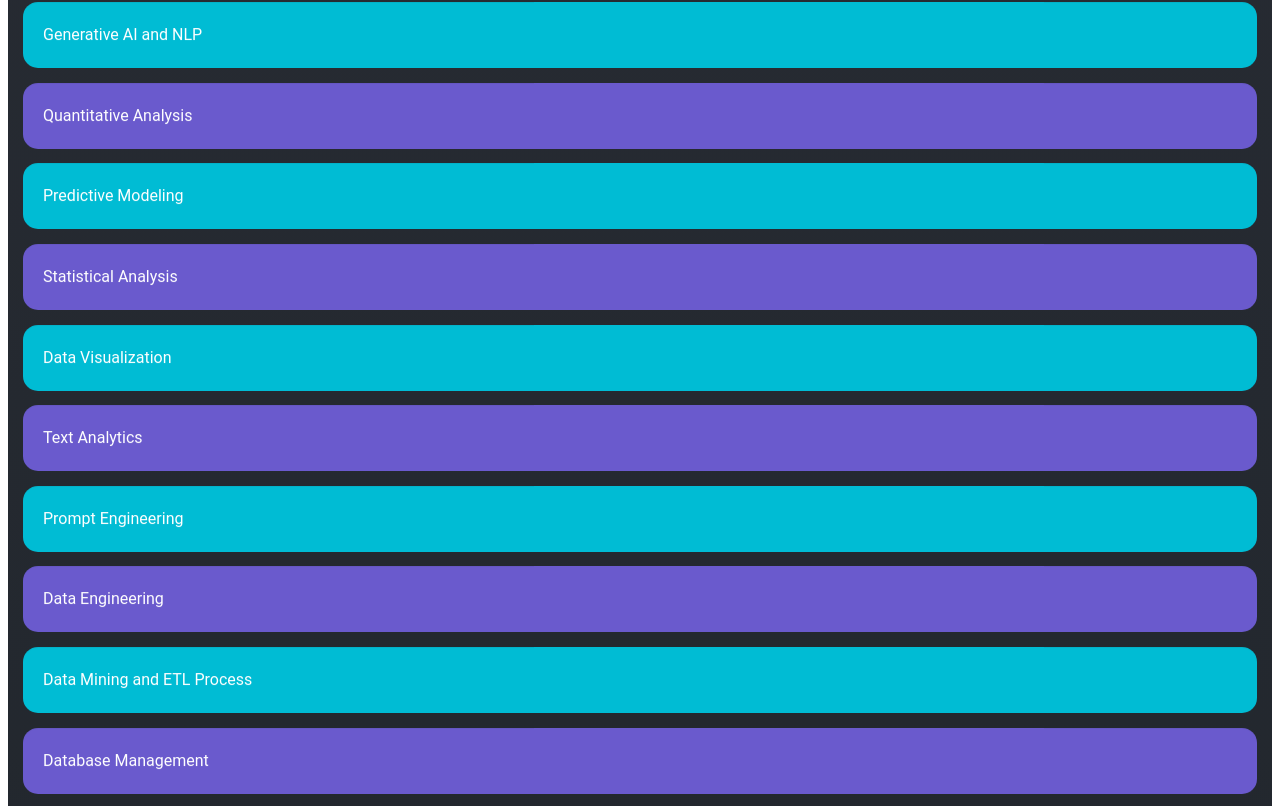
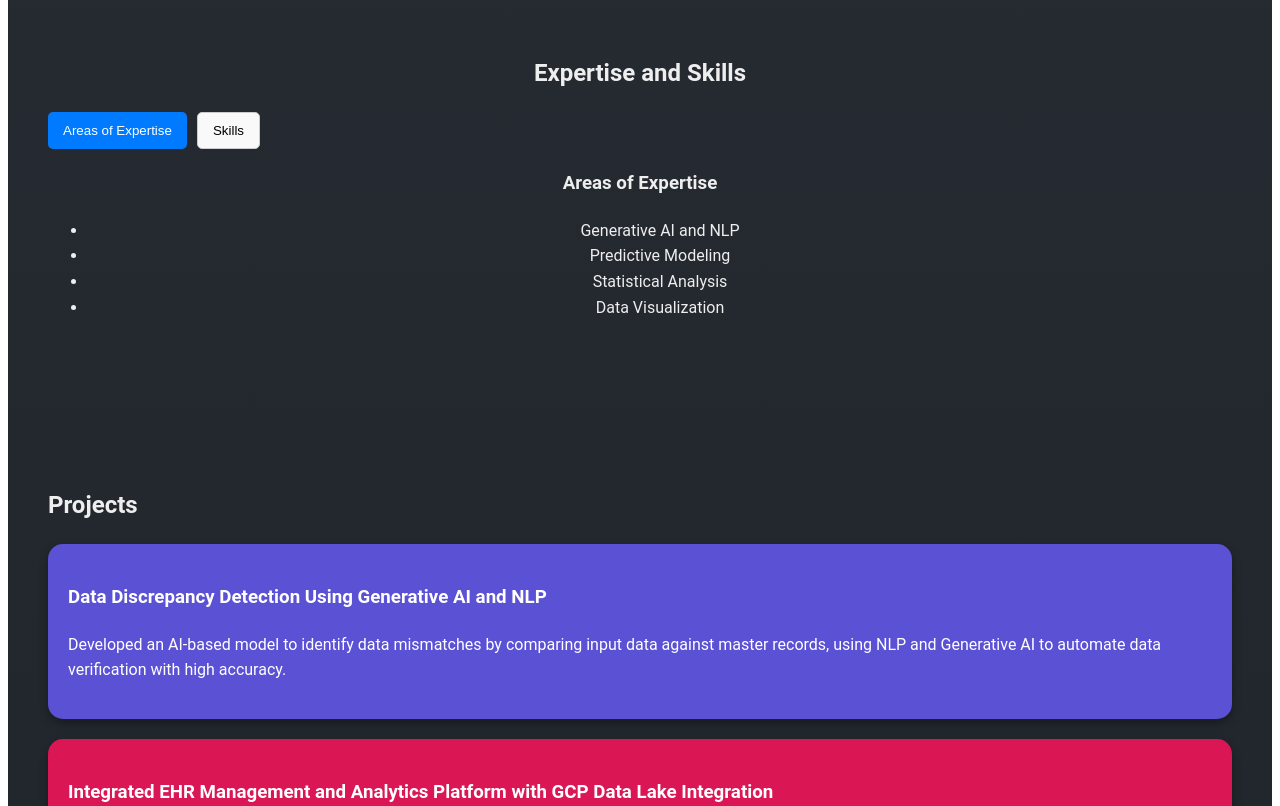
Before and after one commit to itspranavnow/my_portfolio, a React (Create React App) app: page / in a window 1280 px wide. Shown: the part 539-1345 px from the top of the page. Built offline with nearby package versions, Linux system fonts and the light colour scheme.

Commit message:
updated app.jss and app.css

```diff
--- a/src/App.css
+++ b/src/App.css
@@ -1,9 +1,13 @@
+/* General Styles */
 .app-container {
   font-family: 'Roboto', sans-serif;
   line-height: 1.6;
   color: #eee;
   background: linear-gradient(to bottom, #282c34, #1d2328);
   animation: fadeIn 2s ease-in;
+  margin: 0;
+  padding: 0;
+  box-sizing: border-box;
 }
 
 @keyframes fadeIn {
@@ -15,10 +19,11 @@
   }
 }
 
+/* Header Section */
 .header {
   background: linear-gradient(to right, #6a5acd, #00bcd4);
   color: #fff;
-  padding: 40px 20px;
+  padding: 50px 20px;
   text-align: center;
   border-radius: 0 0 70% 70% / 10%;
 }
@@ -34,12 +39,13 @@
   margin-top: 10px;
 }
 
+/* Dynamic Shape Section */
 .dynamic-shape {
   background: linear-gradient(135deg, #6a5acd 30%, #00bcd4 70%);
   padding: 30px;
   margin: 20px auto;
   border-radius: 20px;
-  clip-path: decagon(0 0, 100% 10%, 90% 100%, 0% 90%);
+  clip-path: polygon(0 0, 100% 10%, 90% 100%, 0% 90%);
   box-shadow: 0 8px 20px rgba(0, 0, 0, 0.2);
   color: #f5f5f5;
   transition: all 0.5s ease;
@@ -56,56 +62,8 @@
   transform: translateY(0);
 }
 
-.parallax {
-  background-attachment: fixed;
-  background-position: center;
-  background-repeat: no-repeat;
-  background-size: cover;
-  background-image: url('https://source.unsplash.com/featured/?technology');
-}
-
-.projects {
-  padding: 20px;
-  margin-top: 50px;
-}
-
-.project-item {
-  background: rgba(0, 188, 212, 0.7);
-  padding: 15px;
-  border-radius: 15px;
-  min-width: 250px;
-  box-shadow: 0 4px 10px rgba(221, 197, 197, 0.3);
-  color: #fff;
-  margin: 20px 0;
-  opacity: 0;
-  transform: scale(0);
-  transition: opacity 0.6s ease, transform 0.6s ease, background-color 0.3s ease;
-  position: relative;
-  will-change: transform, opacity;
-}
-
-.project-item:hover {
-  transform: scale(1.05);
-  background: rgba(0, 188, 212, 0.9);
-}
-.project-item:nth-child(odd) {
-  background-color: rgba(106, 92, 255, 0.8);
-}
-
-.project-item:nth-child(even) {
-  background-color: rgba(239, 21, 90, 0.991);
-}
-
-.project-item.visible {
-  opacity: 1;
-  transform: scale(1);
-}
-
-.project-item:hover {
-  transform: scale(1.05);
-}
-
-.expertise {
+/* Expertise Section */
+.expertise-section {
   padding: 40px;
   text-align: center;
   margin-top: 50px;
@@ -131,6 +89,45 @@
   opacity: 1;
   transform: translateY(0);
 }
+
+/* Projects Section */
+.projects {
+  padding: 40px;
+  margin-top: 50px;
+}
+
+.project-item {
+  background: rgba(0, 188, 212, 0.7);
+  padding: 20px;
+  border-radius: 15px;
+  min-width: 250px;
+  box-shadow: 0 4px 10px rgba(0, 0, 0, 0.3);
+  color: #fff;
+  margin: 20px 0;
+  opacity: 0;
+  transform: scale(0);
+  transition: opacity 0.6s ease, transform 0.6s ease, background-color 0.3s ease;
+}
+
+.project-item:nth-child(odd) {
+  background-color: rgba(106, 92, 255, 0.8);
+}
+
+.project-item:nth-child(even) {
+  background-color: rgba(239, 21, 90, 0.9);
+}
+
+.project-item.visible {
+  opacity: 1;
+  transform: scale(1);
+}
+
+.project-item:hover {
+  transform: scale(1.05);
+  background: rgba(0, 188, 212, 0.9);
+}
+
+/* Contact Section */
 .contact {
   padding: 50px 20px;
   text-align: center;
@@ -171,6 +168,7 @@
   margin-bottom: 10px;
 }
 
+/* Footer Section */
 .footer {
   background: linear-gradient(to right, #6a5acd, #00bcd4);
   color: #fff;
@@ -191,6 +189,7 @@
   }
 }
 
+/* Scroll Trigger Animation */
 .section-scroll-trigger {
   opacity: 0;
   transform: translateY(50px);
--- a/src/App.js
+++ b/src/App.js
@@ -1,5 +1,6 @@
 import React, { useEffect } from 'react';
 import './App.css';
+import ExpertiseAndSkills from './components/ExpertiseAndSkills';
 
 const App = () => {
   useEffect(() => {
@@ -15,7 +16,7 @@ const App = () => {
             }
           });
         },
-        { threshold: 0.5 } // Trigger when 50% of the element is visible
+        { threshold: 0.25 } // Trigger when 25% of the element is visible
       );
 
       elements.forEach((el) => observer.observe(el));
@@ -45,29 +46,10 @@ const App = () => {
         </p>
       </section>
 
-      {/* Areas of Expertise Section */}
-      <section className="expertise-section">
-        <h2>Areas of Expertise</h2>
-        <div className="expertise-grid">
-          {[
-            'Generative AI and NLP',
-            'Quantitative Analysis',
-            'Predictive Modeling',
-            'Statistical Analysis',
-            'Data Visualization',
-            'Text Analytics',
-            'Prompt Engineering',
-            'Data Engineering',
-            'Data Mining and ETL Process',
-            'Database Management',
-            'Data Security and Integration',
-            'Stakeholder Engagement',
-          ].map((expertise, index) => (
-            <div key={index} className="expertise-item section-scroll-trigger">
-              {expertise}
-            </div>
-          ))}
-        </div>
+      {/* Expertise and Skills Section */}
+      <section className="expertise-section section-scroll-trigger">
+        <h2>Expertise and Skills</h2>
+        <ExpertiseAndSkills />
       </section>
 
       {/* Projects Section */}
@@ -120,7 +102,7 @@ const App = () => {
             <img src="https://upload.wikimedia.org/wikipedia/commons/0/01/Google_Docs_logo_%282014-2020%29.svg" alt="Resume" className="contact-icon"/>
             <span>Resume</span>
           </a>
-    <a href="https://leetcode.com/itspranavnow" target="_blank" rel="noopener noreferrer" className="contact-item">
+          <a href="https://leetcode.com/u/pranav4139/" target="_blank" rel="noopener noreferrer" className="contact-item">
             <img src="https://upload.wikimedia.org/wikipedia/commons/1/19/LeetCode_logo_black.png" alt="LeetCode" className="contact-icon" />
             <span>LeetCode</span>
           </a>
@@ -131,8 +113,7 @@ const App = () => {
       <footer className="footer">
         <p>&copy; 2025 Pranav Reddy Sandannagari. All rights reserved.</p>
         <p>
-          Email: reddypranav2311@gmail.com | Phone:{'88xxxxxx33'}
-
+          Email: reddypranav2311@gmail.com | Phone:{' 88xxxxxx33'}
         </p>
       </footer>
     </div>
--- /dev/null
+++ b/src/components/ExpertiseAndSkills.js
@@ -0,0 +1,81 @@
+import React, { useState } from 'react';
+
+const ExpertiseAndSkills = () => {
+  const [activeTab, setActiveTab] = useState('expertise'); // Default tab
+
+  return (
+    <div>
+      {/* Tab Buttons */}
+      <div className="tabs">
+        <button
+          className={activeTab === 'expertise' ? 'active-tab' : ''}
+          onClick={() => setActiveTab('expertise')}
+        >
+          Areas of Expertise
+        </button>
+        <button
+          className={activeTab === 'skills' ? 'active-tab' : ''}
+          onClick={() => setActiveTab('skills')}
+        >
+          Skills
+        </button>
+      </div>
+
+      {/* Tab Content */}
+      <div className="tab-content">
+        {activeTab === 'expertise' && (
+          <div>
+            <h3>Areas of Expertise</h3>
+            <ul>
+              <li>Generative AI and NLP</li>
+              <li>Predictive Modeling</li>
+              <li>Statistical Analysis</li>
+              <li>Data Visualization</li>
+              {/* Add more as needed */}
+            </ul>
+          </div>
+        )}
+
+        {activeTab === 'skills' && (
+          <div>
+            <h3>Skills</h3>
+            <ul>
+              <li>Python, SQL, TensorFlow, PyTorch</li>
+              <li>Data Engineering and ETL</li>
+              <li>Prompt Engineering</li>
+              <li>AWS, GCP, Power BI, Tableau</li>
+              {/* Add more as needed */}
+            </ul>
+          </div>
+        )}
+      </div>
+
+      {/* Styling */}
+      <style>
+        {`
+          .tabs {
+            display: flex;
+            gap: 10px;
+          }
+          .tabs button {
+            padding: 10px 15px;
+            cursor: pointer;
+            border: 1px solid #ccc;
+            background-color: #f9f9f9;
+            border-radius: 5px;
+          }
+          .tabs button.active-tab {
+            background-color: #007bff;
+            color: white;
+            border: none;
+          }
+          .tab-content {
+            margin-top: 20px;
+          }
+        `}
+      </style>
+    </div>
+  );
+};
+
+export default ExpertiseAndSkills;
```
Also changed, not shown: 12 other files (tests, documents, lock files or other folders). Lines whose indentation alone changed are shown as unchanged.
